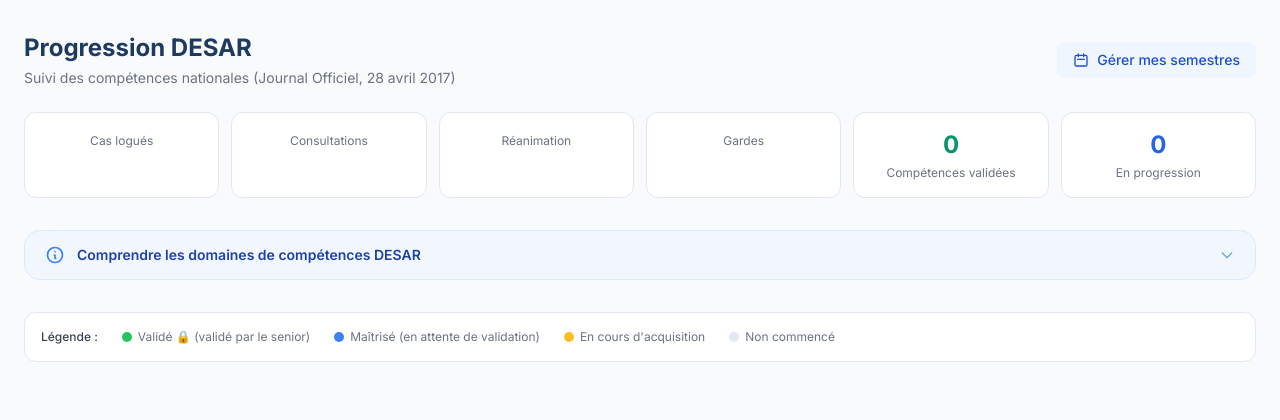
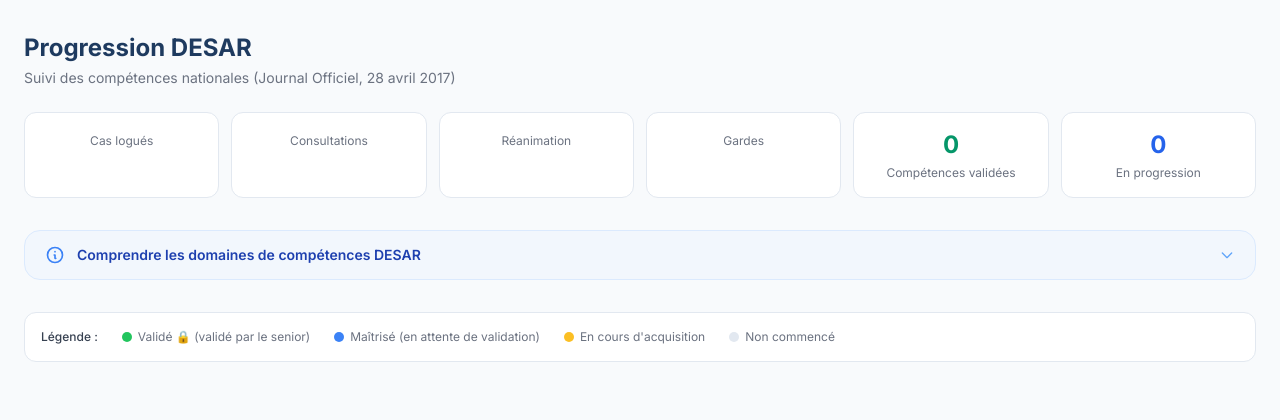
Before and after one commit to SachaRozencwajg/AnesLog, a FastAPI app: template app/templates/progression.html in a window 1280 px wide. Shown: the top 420 px of the page. Run offline with FastAPI, Linux system fonts and the light colour scheme; the template is opened without the code that fills it, so the values that code supplies are empty; some libraries are stand-ins or nearby versions.

Commit message:
chore: remove 'Gérer mes semestres' button from progression page

```diff
--- a/app/templates/progression.html
+++ b/app/templates/progression.html
@@ -13,14 +13,6 @@
                 <p class="text-sm text-gray-500 mt-1">Suivi des compétences nationales (Journal Officiel, 28 avril 2017)
                 </p>
             </div>
-            <a href="/semestres"
-                class="inline-flex items-center gap-2 px-4 py-2 bg-primary-50 text-primary-700 rounded-lg text-sm font-medium hover:bg-primary-100 transition-all">
-                <svg class="w-4 h-4" fill="none" stroke="currentColor" viewBox="0 0 24 24">
-                    <path stroke-linecap="round" stroke-linejoin="round" stroke-width="2"
-                        d="M8 7V3m8 4V3m-9 8h10M5 21h14a2 2 0 002-2V7a2 2 0 00-2-2H5a2 2 0 00-2 2v12a2 2 0 002 2z" />
-                </svg>
-                Gérer mes semestres
-            </a>
         </div>
 
         <!-- Phase banner -->
```
